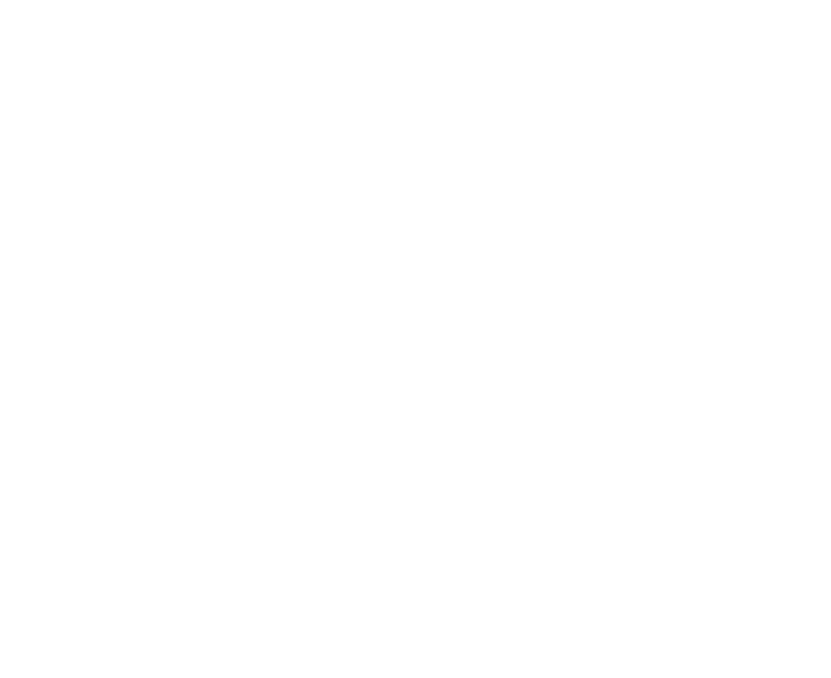
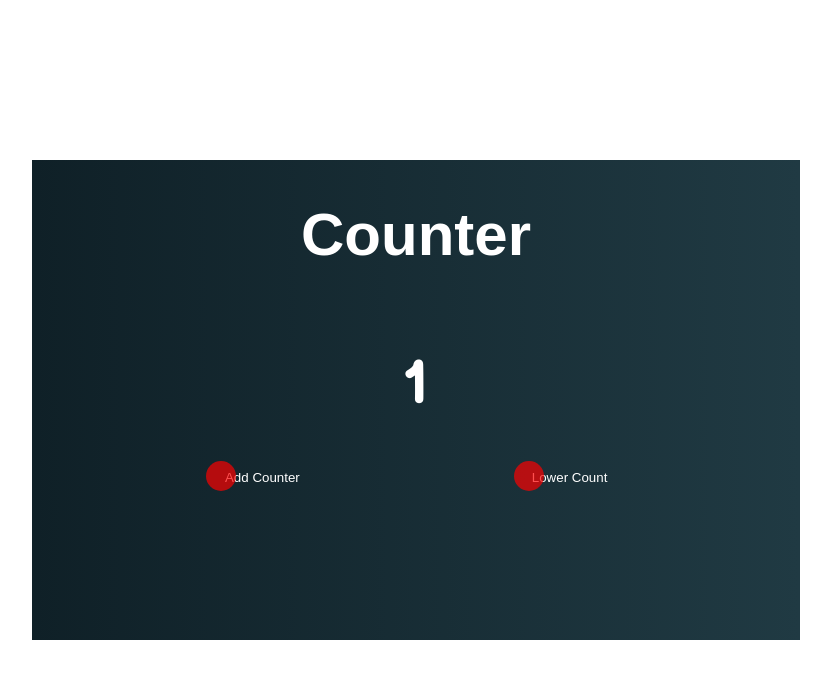
Before and after one commit to Avantifer/Proyectos, a plain HTML site: page 18.-Decimoctavo Proyecto (counter-project)/index.html in a window 1280 px wide. Shown: the whole page, without its empty margins (224-1055 px from the left). Drawn offline with Linux system fonts and the light colour scheme; a web font is replaced by a local one.

Commit message:
Termino el proyecto

```diff
--- a/18.-Decimoctavo Proyecto (counter-project)/css/style.css
+++ b/18.-Decimoctavo Proyecto (counter-project)/css/style.css
@@ -0,0 +1,99 @@
+html{
+    box-sizing: border-box;
+}
+
+html, body{
+    height: 100%;
+}
+
+*,
+*::before,
+*::after{
+    padding: 0;
+    margin: 0;
+}
+
+body{
+    display: flex;
+    flex-direction: column;
+    align-items: center;
+    justify-content: center;
+}
+
+main{
+    background: linear-gradient(to right, rgb(15, 32, 39), rgb(32, 58, 67));
+    width: 60%;
+    height: 60%;
+    display: flex;
+    flex-direction: column;
+    align-items: center;
+    color: rgb(255, 255, 255);
+}
+
+#counter>*{
+    padding: 2.5rem 0;
+}
+
+#number{
+    font-family: "Balsamiq Sans", sans-serif;
+    text-align: center;
+}
+
+#title, #number{
+    font-size: 60px;
+}
+
+#buttons{
+    width: 80%;
+    display: flex;
+    flex-direction: row;
+    justify-content: space-around;
+    position: relative;
+}
+
+.button{
+    background-color: transparent;
+    border: none;
+    width: 7rem;
+    height: 2rem;
+    position: relative;
+    color: rgb(255, 255, 255);
+    z-index: 1;
+    border-radius: 2rem;
+}
+
+.button::before{
+    content: "";
+    background-color: rgba(255, 0, 0, 0.687);
+    position: absolute;
+    top: 0;
+    left: 0;
+    width: 30px;
+    height: 30px;
+    border-radius: 50%;
+    z-index: 0;
+
+}
+
+.button:hover::before{
+    width: 100%;
+    height: 100%;
+    border-radius: 2rem;
+    transition: all 1s ease;
+}
+
+#title, .button{
+    font-family: "Sansita Swashed", sans-serif;
+}
+
+.higher{
+    color: rgb(127, 255, 0);
+}
+
+.minus{
+    color: rgb(255, 0, 0);
+}
+
+.zero{
+    color: rgb(255, 255, 255);
+}
--- a/18.-Decimoctavo Proyecto (counter-project)/index.html
+++ b/18.-Decimoctavo Proyecto (counter-project)/index.html
@@ -4,10 +4,22 @@
         <meta charset="utf-8">
         <title>Counter project</title>
         <meta name="viewport" content="width=device-width, initial-scale=1">
+
+        <link href="https://fonts.googleapis.com/css2?family=Sansita+Swashed:wght@700&display=swap" rel="stylesheet">
+        <link href="https://fonts.googleapis.com/css2?family=Balsamiq+Sans:wght@700&display=swap" rel="stylesheet">
         <link rel="stylesheet" href="css/style.css">
     </head>
     <body>
-
+        <main>
+            <div id="counter">
+                <h1 id="title">Counter</h1>
+                <h1 id="number">1</h1>
+            </div>
+            <div id="buttons">
+                <button class="button" onclick="addCounter()">Add Counter</button>
+                <button class="button" onclick="lowerCounter()">Lower Count</button>
+            </div>
+        </main>
         <script src="js/app.js"></script>
     </body>
 </html>
--- a/18.-Decimoctavo Proyecto (counter-project)/js/app.js
+++ b/18.-Decimoctavo Proyecto (counter-project)/js/app.js
@@ -0,0 +1,19 @@
+var number = document.getElementById('number').innerHTML;
+
+function addCounter() {
+    number++;
+    document.getElementById('number').innerHTML = number;
+
+    (number > 0) ? document.getElementById('number').className = "higher" :
+    (number < 0) ? document.getElementById('number').className = "minus" :
+    document.getElementById('number').className = "zero";
+}
+
+function lowerCounter() {
+    number--;
+    document.getElementById('number').innerHTML = number;
+
+    (number > 0) ? document.getElementById('number').className = "higher" :
+    (number < 0) ? document.getElementById('number').className = "minus" :
+    document.getElementById('number').className = "zero";
+}
```
